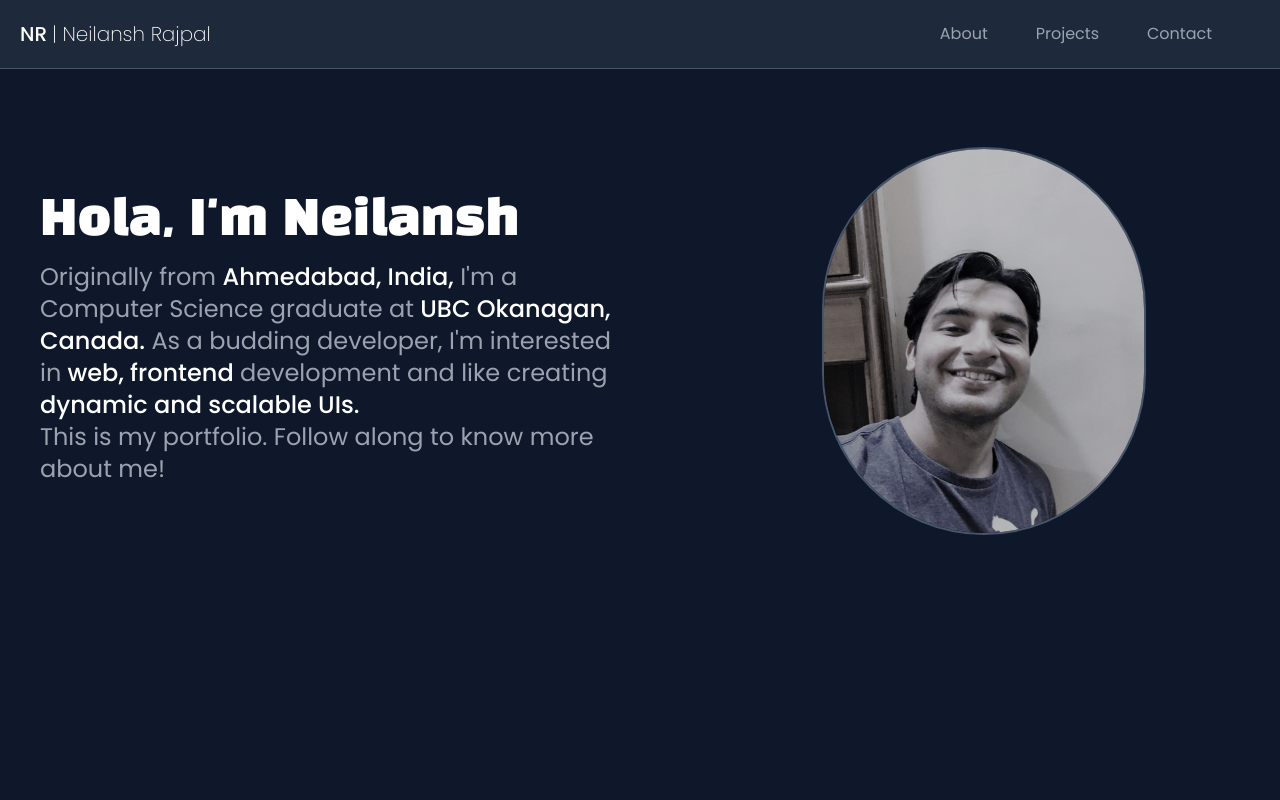
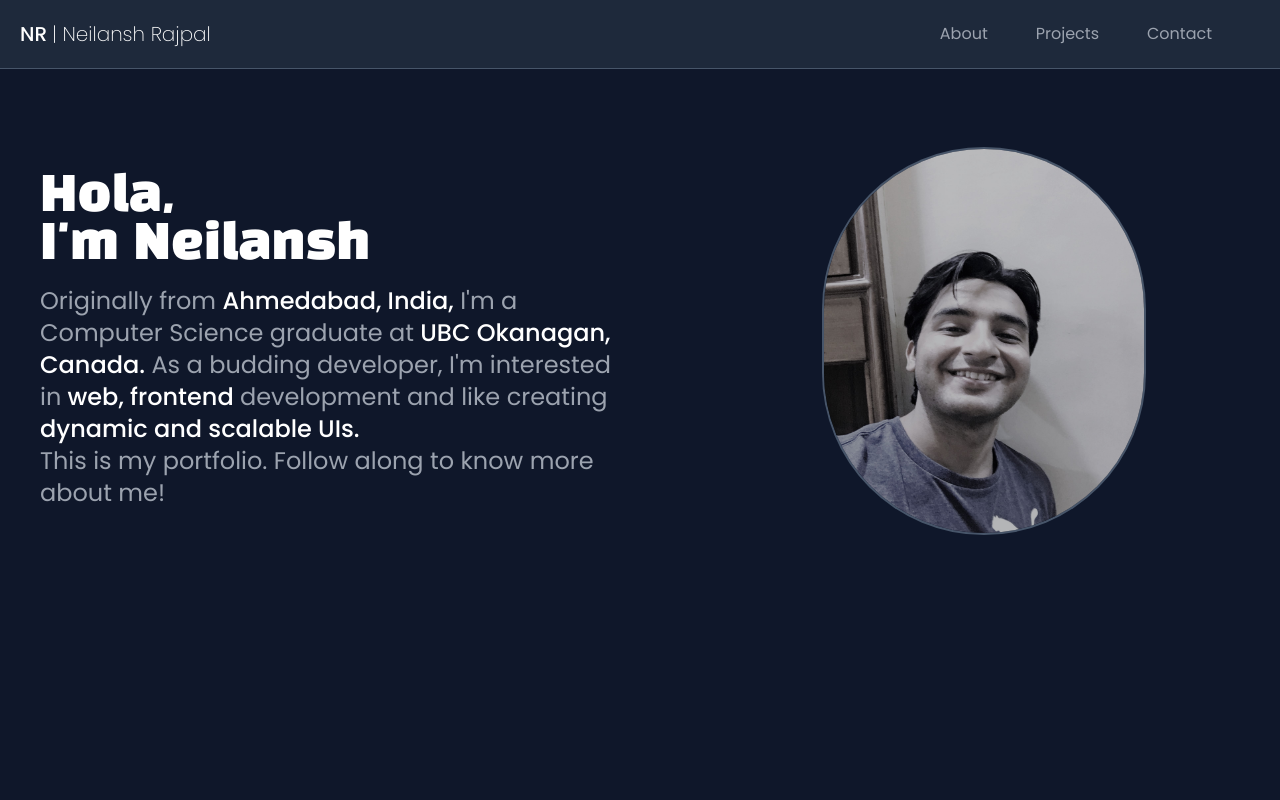
Before and after one commit to NeilanshTriesToCode/portfolio-website, a React (Vite) app: page / in a window 1280 px wide. Shown: the top 800 px of the page. Built offline with nearby package versions, Linux system fonts and the light colour scheme.

Commit message:
added typing effect successfully - #7 complete

```diff
--- a/src/components/About.jsx
+++ b/src/components/About.jsx
@@ -9,7 +9,8 @@ const About = () => {
     <section id='about'  className='hide-content lg:min-h-[85vh]'>
         <div className='mx-auto px-10 py-20 container flex flex-col items-center  md:flex-row '>
           <div className='mb-16 flex flex-col items-center text-center  md:pr-16 md:items-start md:text-left md:mb-0 md:w-1/2  lg:flex-grow lg:pr-24'>
-            <TypeWriter text={"Hola, I'm Neilansh"} />
+          <h1 className='title-font font-blacksans font-medium text-white text-4xl md:text-5xl'>Hola,</h1>
+          <TypeWriter text={"I'm Neilansh"} />
             <p className="text-xl leading-relaxed text-left md:text-2xl ">
             Originally from <span className='text-white font-medium'>Ahmedabad, India,</span> I'm a Computer Science graduate at
              <span className='text-white font-medium'> UBC Okanagan, Canada.</span> As a budding developer, I'm interested in
--- a/src/components/TypeWriter.jsx
+++ b/src/components/TypeWriter.jsx
@@ -38,10 +38,9 @@ const TypeWriter = ({ text }) => {
                 */
                const currentIndex = index.current;
                 setCurrentText(current => current + text[currentIndex]);
-                console.log(index.current, currentText)
             }
             index.current++;
-        }, 100);
+        }, 85);
 
 
         // cleanup function to disconnect setTimeout()
```
